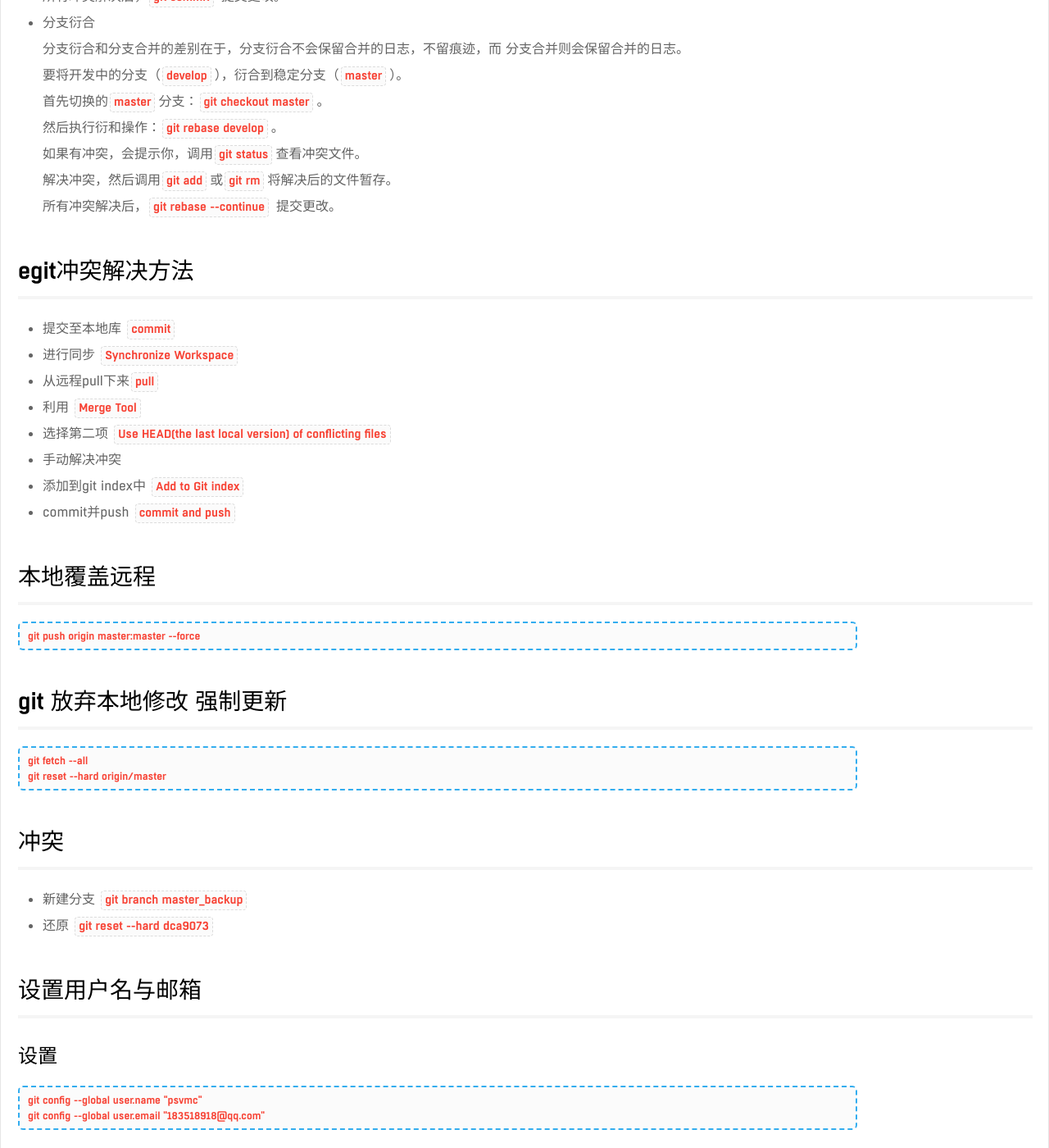
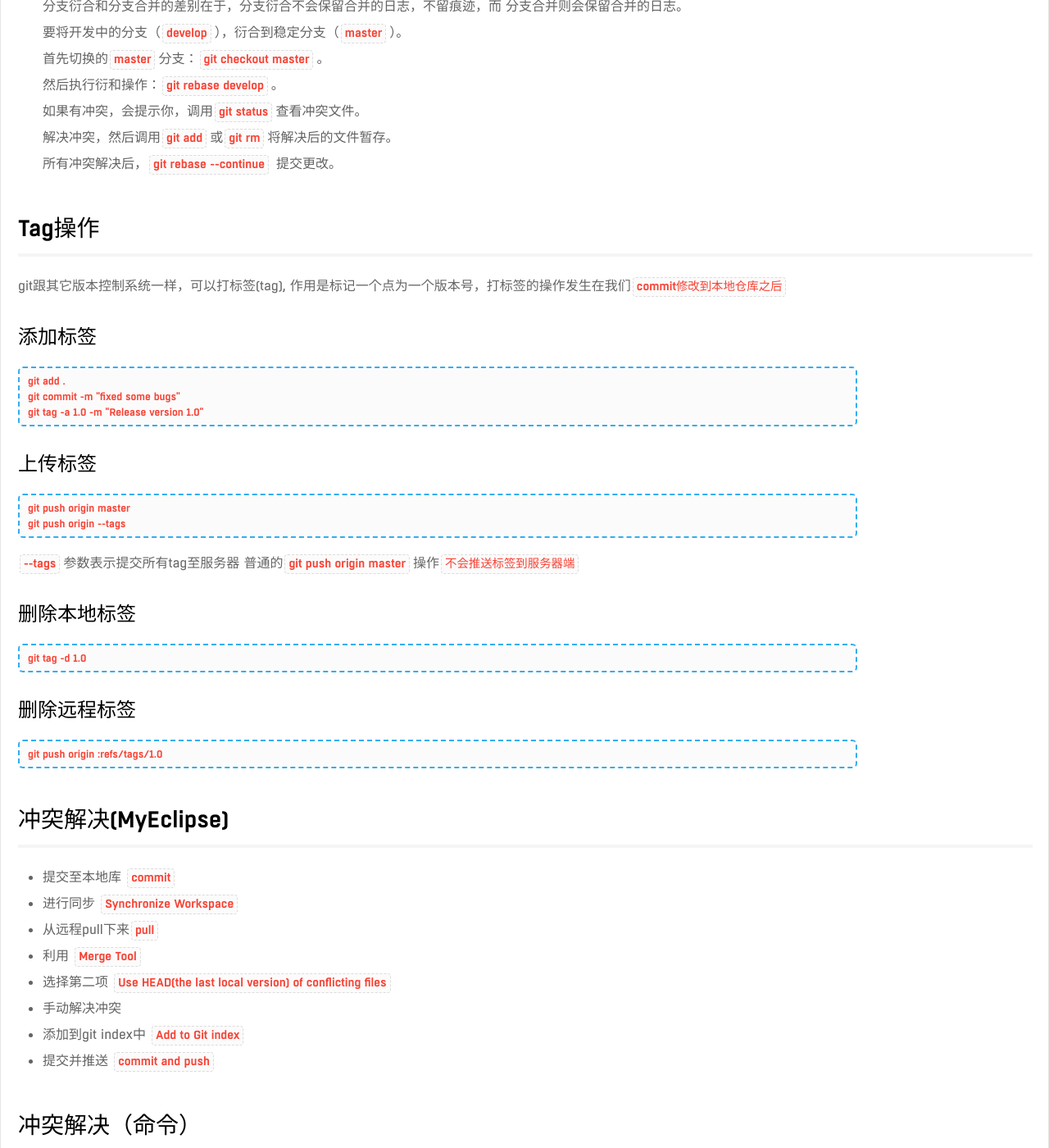
Before and after one commit to psvmc/myblog_jekyll, a Jekyll site: the page built from _posts/2018-09-05-git-pull-push.md, in a window 1280 px wide and 1400 px high, scrolled down 3691 px. Shown: the whole window at 82% size. Built offline with Jekyll 4.4.1, drawn with Linux system fonts in a browser that asks for light colours; comment, search, counter and statistics services are not loaded; some of the changed text lies outside the part shown.

Commit message:
文章更新

````diff
--- a/_posts/2018-09-05-git-pull-push.md
+++ b/_posts/2018-09-05-git-pull-push.md
@@ -1,14 +1,14 @@
 ---
 
 layout: post
-title: git常用操作
-description: git常用操作
+title: Git常用操作
+description: Git常用操作
 keywords: git
 category: git
 
 ---
 
-## clone项目
+## Clone项目
 
 + 克隆
 `git clone https://github.com/psvmc/RESideMenu_Swift.git ../RESideMenu_Swift`
@@ -49,7 +49,7 @@
 git pull origin next:master
 ```
 
-## git提交方式
+## Git提交方式
 
 + 进入项目的根目录
   `cd  ／xx／xx`
@@ -85,7 +85,8 @@
 
 
 
-## git分支
+
+## Git分支
 
 + 添加本地分支
 `git branch <新分支名字>`
@@ -118,8 +119,41 @@
      解决冲突，然后调用`git add`或`git rm`将解决后的文件暂存。
      所有冲突解决后，`git rebase --continue` 提交更改。
 
+## Tag操作
 
-## egit冲突解决方法
+ git跟其它版本控制系统一样，可以打标签(tag), 作用是标记一个点为一个版本号，打标签的操作发生在我们`commit修改到本地仓库之后`
+
+### 添加标签
+
+```
+git add .
+git commit -m "fixed some bugs"
+git tag -a 1.0 -m "Release version 1.0"
+```
+
+### 上传标签
+
+```
+git push origin master
+git push origin --tags
+```
+
+`--tags`参数表示提交所有tag至服务器
+普通的`git push origin master`操作`不会推送标签到服务器端`
+
+### 删除本地标签
+
+```
+git tag -d 1.0
+```
+
+### 删除远程标签
+
+```
+git push origin :refs/tags/1.0
+```
+
+## 冲突解决(MyEclipse)
 
 + 提交至本地库  `commit`
 + 进行同步  `Synchronize Workspace`
@@ -128,7 +162,16 @@
 + 选择第二项  `Use HEAD(the last local version) of conflicting files`
 + 手动解决冲突
 + 添加到git index中 `Add to Git index`
-+ commit并push `commit and push`
++ 提交并推送 `commit and push`
+
+
+
+## 冲突解决（命令）
+
++ 备份当前分支 `git branch master_backup`
++ 还原 `git reset --hard dca9073`
+
+
 
 ## 本地覆盖远程
 
@@ -136,27 +179,22 @@
 git push origin master:master --force
 ```
 
-## git 放弃本地修改 强制更新
+## Git 放弃本地修改 强制更新
 
 ```
 git fetch --all
 git reset --hard origin/master
 ```
 
-## 冲突
-
-+ 新建分支 `git branch master_backup`
-+ 还原 `git reset --hard dca9073`
-
 
 ## 设置用户名与邮箱
 
-### 设置
+设置
 
 	git config --global user.name "psvmc"
 	git config --global user.email "183518918@qq.com"
 
-### 查看
+查看
 
 	git config --get user.name
 	git config --get user.email
@@ -204,41 +242,9 @@
 + 当你的工作告一段落决定可以提交的时候，重置改标识：`git update-index --no-assume-unchanged`，于是 `Git` 只需要做一次更新，这是完全可以接受的了；
 + 提交＋推送。
 
-## Tag操作
 
- git跟其它版本控制系统一样，可以打标签(tag), 作用是标记一个点为一个版本号，打标签的操作发生在我们`commit修改到本地仓库之后`
 
-### 添加标签
-
-```
-git add .
-git commit -m "fixed some bugs"
-git tag -a 1.0 -m "Release version 1.0"
-```
-
-### 上传标签
-
-```
-git push origin master
-git push origin --tags
-```
-
-`--tags`参数表示提交所有tag至服务器
-普通的`git push origin master`操作`不会推送标签到服务器端`
-
-### 删除本地标签
-
-```
-git tag -d 1.0
-```
-
-### 删除远程标签
-
-```
-git push origin :refs/tags/1.0
-```
-
-### 改写历史
+## 改写历史
 
 ```
 git clone https://github.com/psvmc/psvmc.github.io.git
````
